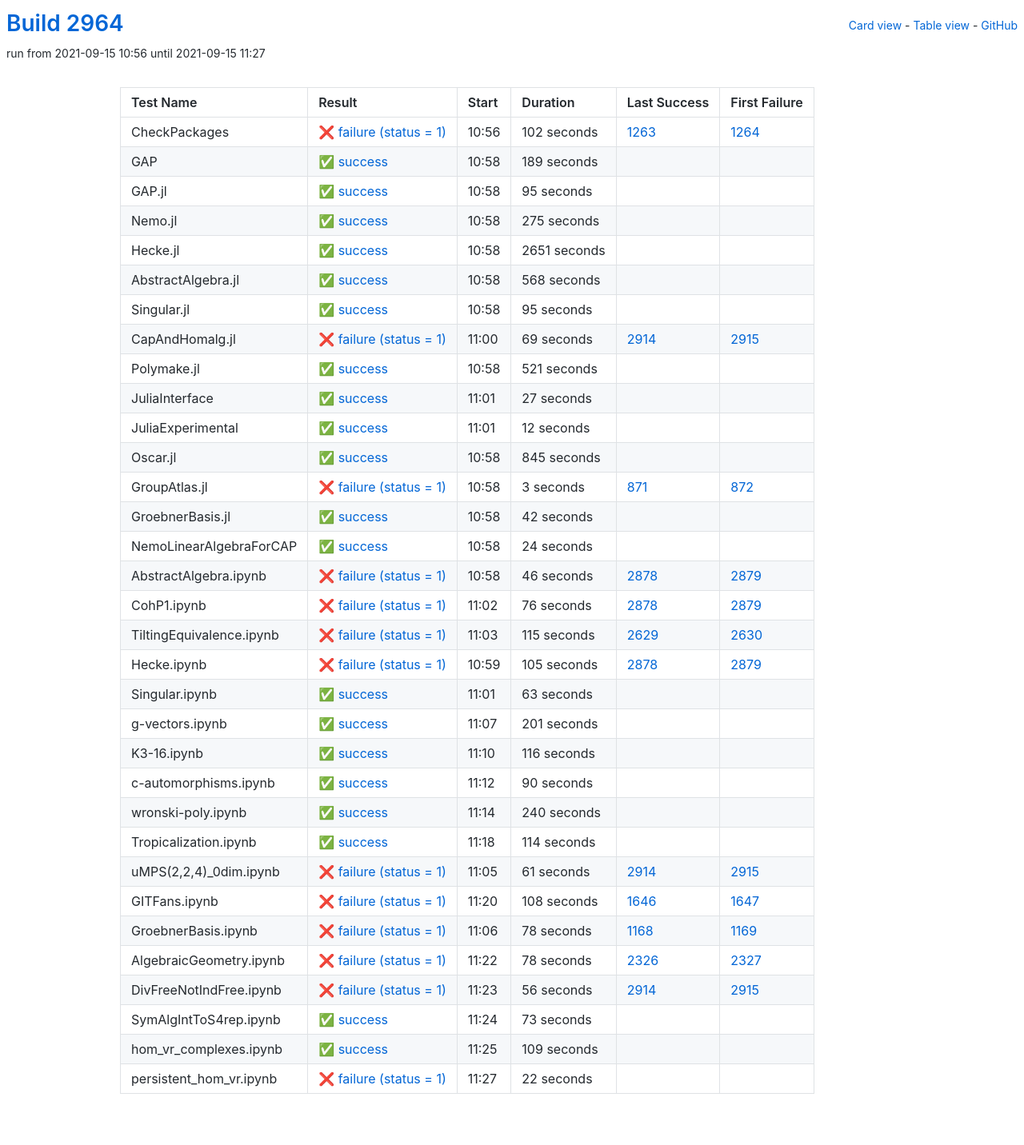
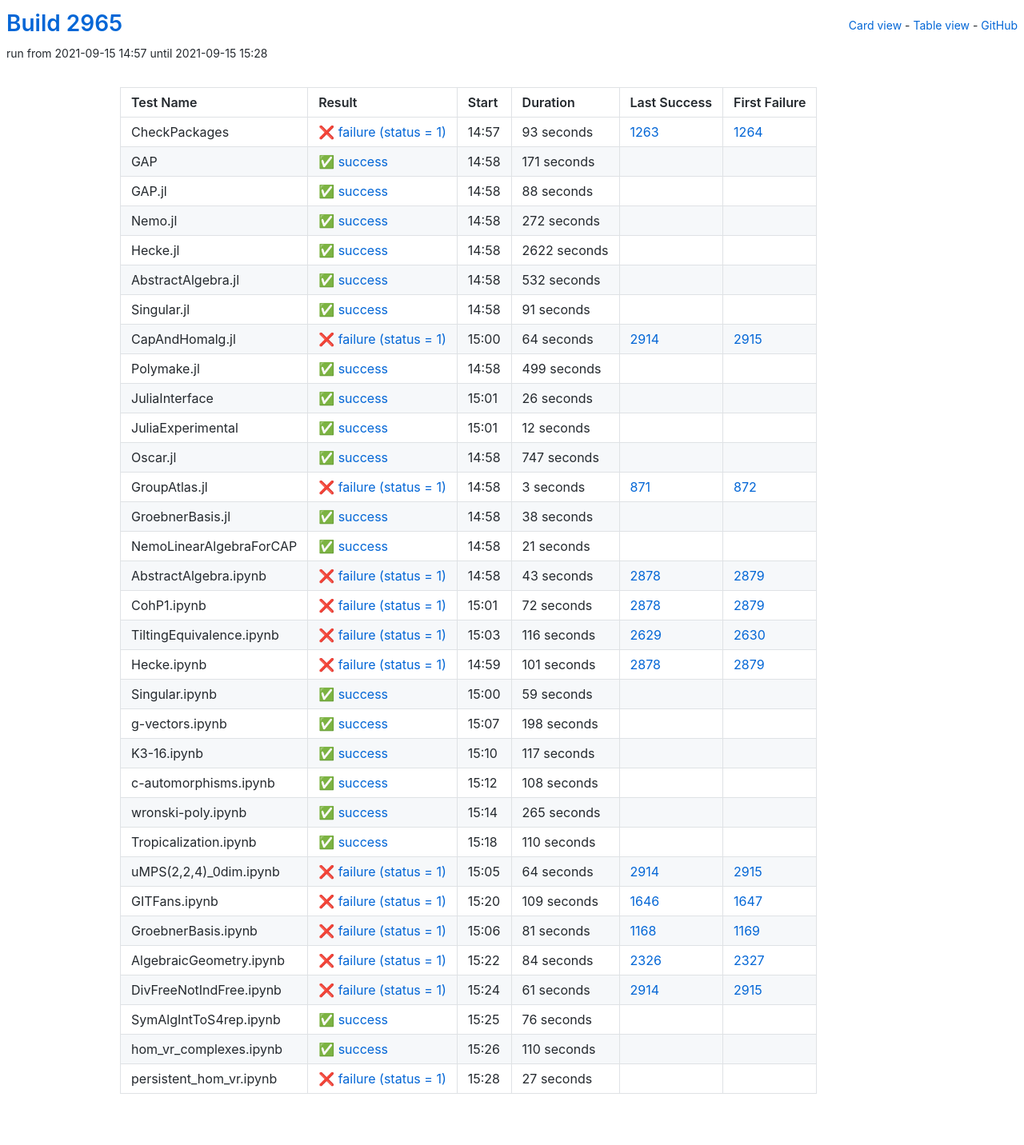
Before and after one commit to oscar-system/oscar-ci-status-stable, a Jekyll site: the page built from table.html, in a window 1280 px wide. Shown: the whole page at 80% size. Built offline with Jekyll 4.4.1, drawn with Linux system fonts in a browser that asks for light colours.

Commit message:
Build #2965

```diff
--- a/_data/ci.yml
+++ b/_data/ci.yml
@@ -1,6 +1,6 @@
 ---
-build: 2964
-build_url: https://oscarci.mathematik.uni-kl.de/job/oscar-stable/2964/
+build: 2965
+build_url: https://oscarci.mathematik.uni-kl.de/job/oscar-stable/2965/
 job: oscar-stable
 organization: oscar-system
 repo: oscar-ci-status-stable
@@ -8,128 +8,128 @@ repourl: https://github.com/oscar-system/oscar-ci-status-stable
 tests:
 - name: CheckPackages
   id: checkpackages
-  log: https://oscarci.mathematik.uni-kl.de/job/oscar-stable/2964/artifact/logs/build-2964/CheckPackages.log
-  start: 2021-09-15 10:56
+  log: https://oscarci.mathematik.uni-kl.de/job/oscar-stable/2965/artifact/logs/build-2965/CheckPackages.log
+  start: 2021-09-15 14:57
   success: false
   exitcode: 1
   status: failure
-  duration: 102
+  duration: 93
   last_success: 1263
   last_success_url: https://oscarci.mathematik.uni-kl.de/job/oscar-stable/1263/
   first_failure: 1264
   first_failure_url: https://oscarci.mathematik.uni-kl.de/job/oscar-stable/1264/
 - name: GAP
   id: gap
-  log: https://oscarci.mathematik.uni-kl.de/job/oscar-stable/2964/artifact/logs/build-2964/GAP.log
-  start: 2021-09-15 10:58
+  log: https://oscarci.mathematik.uni-kl.de/job/oscar-stable/2965/artifact/logs/build-2965/GAP.log
+  start: 2021-09-15 14:58
   success: true
   exitcode: 0
   status: success
-  duration: 189
+  duration: 171
   last_success: false
   last_success_url:
   first_failure: false
   first_failure_url:
 - name: GAP.jl
   id: gap-jl
-  log: https://oscarci.mathematik.uni-kl.de/job/oscar-stable/2964/artifact/logs/build-2964/GAP.jl.log
-  start: 2021-09-15 10:58
+  log: https://oscarci.mathematik.uni-kl.de/job/oscar-stable/2965/artifact/logs/build-2965/GAP.jl.log
+  start: 2021-09-15 14:58
   success: true
   exitcode: 0
   status: success
-  duration: 95
+  duration: 88
   last_success: false
   last_success_url:
   first_failure: false
   first_failure_url:
 - name: Nemo.jl
   id: nemo-jl
-  log: https://oscarci.mathematik.uni-kl.de/job/oscar-stable/2964/artifact/logs/build-2964/Nemo.jl.log
-  start: 2021-09-15 10:58
+  log: https://oscarci.mathematik.uni-kl.de/job/oscar-stable/2965/artifact/logs/build-2965/Nemo.jl.log
+  start: 2021-09-15 14:58
   success: true
   exitcode: 0
   status: success
-  duration: 275
+  duration: 272
   last_success: false
   last_success_url:
   first_failure: false
   first_failure_url:
 - name: Hecke.jl
   id: hecke-jl
-  log: https://oscarci.mathematik.uni-kl.de/job/oscar-stable/2964/artifact/logs/build-2964/Hecke.jl.log
-  start: 2021-09-15 10:58
+  log: https://oscarci.mathematik.uni-kl.de/job/oscar-stable/2965/artifact/logs/build-2965/Hecke.jl.log
+  start: 2021-09-15 14:58
   success: true
   exitcode: 0
   status: success
-  duration: 2651
+  duration: 2622
   last_success: false
   last_success_url:
   first_failure: false
   first_failure_url:
 - name: AbstractAlgebra.jl
   id: abstractalgebra-jl
-  log: https://oscarci.mathematik.uni-kl.de/job/oscar-stable/2964/artifact/logs/build-2964/AbstractAlgebra.jl.log
-  start: 2021-09-15 10:58
+  log: https://oscarci.mathematik.uni-kl.de/job/oscar-stable/2965/artifact/logs/build-2965/AbstractAlgebra.jl.log
+  start: 2021-09-15 14:58
   success: true
   exitcode: 0
   status: success
-  duration: 568
+  duration: 532
   last_success: false
   last_success_url:
   first_failure: false
   first_failure_url:
 - name: Singular.jl
   id: singular-jl
-  log: https://oscarci.mathematik.uni-kl.de/job/oscar-stable/2964/artifact/logs/build-2964/Singular.jl.log
-  start: 2021-09-15 10:58
+  log: https://oscarci.mathematik.uni-kl.de/job/oscar-stable/2965/artifact/logs/build-2965/Singular.jl.log
+  start: 2021-09-15 14:58
   success: true
   exitcode: 0
   status: success
-  duration: 95
+  duration: 91
   last_success: false
   last_success_url:
   first_failure: false
   first_failure_url:
 - name: CapAndHomalg.jl
   id: capandhomalg-jl
-  log: https://oscarci.mathematik.uni-kl.de/job/oscar-stable/2964/artifact/logs/build-2964/CapAndHomalg.jl.log
-  start: 2021-09-15 11:00
+  log: https://oscarci.mathematik.uni-kl.de/job/oscar-stable/2965/artifact/logs/build-2965/CapAndHomalg.jl.log
+  start: 2021-09-15 15:00
   success: false
   exitcode: 1
   status: failure
-  duration: 69
+  duration: 64
   last_success: 2914
   last_success_url: https://oscarci.mathematik.uni-kl.de/job/oscar-stable/2914/
   first_failure: 2915
   first_failure_url: https://oscarci.mathematik.uni-kl.de/job/oscar-stable/2915/
 - name: Polymake.jl
   id: polymake-jl
-  log: https://oscarci.mathematik.uni-kl.de/job/oscar-stable/2964/artifact/logs/build-2964/Polymake.jl.log
-  start: 2021-09-15 10:58
+  log: https://oscarci.mathematik.uni-kl.de/job/oscar-stable/2965/artifact/logs/build-2965/Polymake.jl.log
+  start: 2021-09-15 14:58
   success: true
   exitcode: 0
   status: success
-  duration: 521
+  duration: 499
   last_success: false
   last_success_url:
   first_failure: false
   first_failure_url:
 - name: JuliaInterface
   id: juliainterface
-  log: https://oscarci.mathematik.uni-kl.de/job/oscar-stable/2964/artifact/logs/build-2964/JuliaInterface.log
-  start: 2021-09-15 11:01
+  log: https://oscarci.mathematik.uni-kl.de/job/oscar-stable/2965/artifact/logs/build-2965/JuliaInterface.log
+  start: 2021-09-15 15:01
   success: true
   exitcode: 0
   status: success
-  duration: 27
+  duration: 26
   last_success: false
   last_success_url:
   first_failure: false
   first_failure_url:
 - name: JuliaExperimental
   id: juliaexperimental
-  log: https://oscarci.mathematik.uni-kl.de/job/oscar-stable/2964/artifact/logs/build-2964/JuliaExperimental.log
-  start: 2021-09-15 11:01
+  log: https://oscarci.mathematik.uni-kl.de/job/oscar-stable/2965/artifact/logs/build-2965/JuliaExperimental.log
+  start: 2021-09-15 15:01
   success: true
   exitcode: 0
   status: success
@@ -140,20 +140,20 @@ tests:
   first_failure_url:
 - name: Oscar.jl
   id: oscar-jl
-  log: https://oscarci.mathematik.uni-kl.de/job/oscar-stable/2964/artifact/logs/build-2964/Oscar.jl.log
-  start: 2021-09-15 10:58
+  log: https://oscarci.mathematik.uni-kl.de/job/oscar-stable/2965/artifact/logs/build-2965/Oscar.jl.log
+  start: 2021-09-15 14:58
   success: true
   exitcode: 0
   status: success
-  duration: 845
+  duration: 747
   last_success: false
   last_success_url:
   first_failure: false
   first_failure_url:
 - name: GroupAtlas.jl
   id: groupatlas-jl
-  log: https://oscarci.mathematik.uni-kl.de/job/oscar-stable/2964/artifact/logs/build-2964/GroupAtlas.jl.log
-  start: 2021-09-15 10:58
+  log: https://oscarci.mathematik.uni-kl.de/job/oscar-stable/2965/artifact/logs/build-2965/GroupAtlas.jl.log
+  start: 2021-09-15 14:58
   success: false
   exitcode: 1
   status: failure
@@ -164,152 +164,200 @@ tests:
   first_failure_url: https://oscarci.mathematik.uni-kl.de/job/oscar-stable/872/
 - name: GroebnerBasis.jl
   id: groebnerbasis-jl
-  log: https://oscarci.mathematik.uni-kl.de/job/oscar-stable/2964/artifact/logs/build-2964/GroebnerBasis.jl.log
-  start: 2021-09-15 10:58
+  log: https://oscarci.mathematik.uni-kl.de/job/oscar-stable/2965/artifact/logs/build-2965/GroebnerBasis.jl.log
+  start: 2021-09-15 14:58
   success: true
   exitcode: 0
   status: success
-  duration: 42
+  duration: 38
   last_success: false
   last_success_url:
   first_failure: false
   first_failure_url:
 - name: NemoLinearAlgebraForCAP
   id: nemolinearalgebraforcap
-  log: https://oscarci.mathematik.uni-kl.de/job/oscar-stable/2964/artifact/logs/build-2964/NemoLinearAlgebraForCAP.log
-  start: 2021-09-15 10:58
+  log: https://oscarci.mathematik.uni-kl.de/job/oscar-stable/2965/artifact/logs/build-2965/NemoLinearAlgebraForCAP.log
+  start: 2021-09-15 14:58
   success: true
   exitcode: 0
   status: success
-  duration: 24
+  duration: 21
   last_success: false
   last_success_url:
   first_failure: false
   first_failure_url:
 - name: AbstractAlgebra.ipynb
   id: abstractalgebra-ipynb
-  log: https://oscarci.mathematik.uni-kl.de/job/oscar-stable/2964/artifact/logs/build-2964/AbstractAlgebra.ipynb.log
-  start: 2021-09-15 10:58
+  log: https://oscarci.mathematik.uni-kl.de/job/oscar-stable/2965/artifact/logs/build-2965/AbstractAlgebra.ipynb.log
+  start: 2021-09-15 14:58
   success: false
   exitcode: 1
   status: failure
-  duration: 46
+  duration: 43
   last_success: 2878
   last_success_url: https://oscarci.mathematik.uni-kl.de/job/oscar-stable/2878/
   first_failure: 2879
   first_failure_url: https://oscarci.mathematik.uni-kl.de/job/oscar-stable/2879/
 - name: CohP1.ipynb
   id: cohp1-ipynb
-  log: https://oscarci.mathematik.uni-kl.de/job/oscar-stable/2964/artifact/logs/build-2964/CohP1.ipynb.log
-  start: 2021-09-15 11:02
+  log: https://oscarci.mathematik.uni-kl.de/job/oscar-stable/2965/artifact/logs/build-2965/CohP1.ipynb.log
+  start: 2021-09-15 15:01
   success: false
   exitcode: 1
   status: failure
-  duration: 76
+  duration: 72
   last_success: 2878
   last_success_url: https://oscarci.mathematik.uni-kl.de/job/oscar-stable/2878/
   first_failure: 2879
   first_failure_url: https://oscarci.mathematik.uni-kl.de/job/oscar-stable/2879/
 - name: TiltingEquivalence.ipynb
   id: tiltingequivalence-ipynb
-  log: https://oscarci.mathematik.uni-kl.de/job/oscar-stable/2964/artifact/logs/build-2964/TiltingEquivalence.ipynb.log
-  start: 2021-09-15 11:03
+  log: https://oscarci.mathematik.uni-kl.de/job/oscar-stable/2965/artifact/logs/build-2965/TiltingEquivalence.ipynb.log
+  start: 2021-09-15 15:03
   success: false
   exitcode: 1
   status: failure
-  duration: 115
+  duration: 116
   last_success: 2629
   last_success_url: https://oscarci.mathematik.uni-kl.de/job/oscar-stable/2629/
   first_failure: 2630
   first_failure_url: https://oscarci.mathematik.uni-kl.de/job/oscar-stable/2630/
 - name: Hecke.ipynb
   id: hecke-ipynb
-  log: https://oscarci.mathematik.uni-kl.de/job/oscar-stable/2964/artifact/logs/build-2964/Hecke.ipynb.log
-  start: 2021-09-15 10:59
+  log: https://oscarci.mathematik.uni-kl.de/job/oscar-stable/2965/artifact/logs/build-2965/Hecke.ipynb.log
+  start: 2021-09-15 14:59
   success: false
   exitcode: 1
   status: failure
-  duration: 105
+  duration: 101
   last_success: 2878
   last_success_url: https://oscarci.mathematik.uni-kl.de/job/oscar-stable/2878/
   first_failure: 2879
   first_failure_url: https://oscarci.mathematik.uni-kl.de/job/oscar-stable/2879/
 - name: Singular.ipynb
   id: singular-ipynb
-  log: https://oscarci.mathematik.uni-kl.de/job/oscar-stable/2964/artifact/logs/build-2964/Singular.ipynb.log
-  start: 2021-09-15 11:01
+  log: https://oscarci.mathematik.uni-kl.de/job/oscar-stable/2965/artifact/logs/build-2965/Singular.ipynb.log
+  start: 2021-09-15 15:00
   success: true
   exitcode: 0
   status: success
-  duration: 63
+  duration: 59
   last_success: false
   last_success_url:
   first_failure: false
   first_failure_url:
 - name: g-vectors.ipynb
   id: g-vectors-ipynb
-  log: https://oscarci.mathematik.uni-kl.de/job/oscar-stable/2964/artifact/logs/build-2964/g-vectors.ipynb.log
-  start: 2021-09-15 11:07
+  log: https://oscarci.mathematik.uni-kl.de/job/oscar-stable/2965/artifact/logs/build-2965/g-vectors.ipynb.log
+  start: 2021-09-15 15:07
   success: true
   exitcode: 0
   status: success
-  duration: 201
+  duration: 198
   last_success: false
   last_success_url:
   first_failure: false
   first_failure_url:
 - name: K3-16.ipynb
   id: k3-16-ipynb
-  log: https://oscarci.mathematik.uni-kl.de/job/oscar-stable/2964/artifact/logs/build-2964/K3-16.ipynb.log
-  start: 2021-09-15 11:10
+  log: https://oscarci.mathematik.uni-kl.de/job/oscar-stable/2965/artifact/logs/build-2965/K3-16.ipynb.log
+  start: 2021-09-15 15:10
   success: true
   exitcode: 0
   status: success
-  duration: 116
+  duration: 117
   last_success: false
   last_success_url:
   first_failure: false
   first_failure_url:
 - name: c-automorphisms.ipynb
   id: c-automorphisms-ipynb
-  log: https://oscarci.mathematik.uni-kl.de/job/oscar-stable/2964/artifact/logs/build-2964/c-automorphisms.ipynb.log
-  start: 2021-09-15 11:12
+  log: https://oscarci.mathematik.uni-kl.de/job/oscar-stable/2965/artifact/logs/build-2965/c-automorphisms.ipynb.log
+  start: 2021-09-15 15:12
   success: true
   exitcode: 0
   status: success
-  duration: 90
+  duration: 108
   last_success: false
   last_success_url:
   first_failure: false
   first_failure_url:
 - name: wronski-poly.ipynb
   id: wronski-poly-ipynb
-  log: https://oscarci.mathematik.uni-kl.de/job/oscar-stable/2964/artifact/logs/build-2964/wronski-poly.ipynb.log
-  start: 2021-09-15 11:14
+  log: https://oscarci.mathematik.uni-kl.de/job/oscar-stable/2965/artifact/logs/build-2965/wronski-poly.ipynb.log
+  start: 2021-09-15 15:14
   success: true
   exitcode: 0
   status: success
-  duration: 240
+  duration: 265
   last_success: false
   last_success_url:
   first_failure: false
   first_failure_url:
 - name: Tropicalization.ipynb
   id: tropicalization-ipynb
-  log: https://oscarci.mathematik.uni-kl.de/job/oscar-stable/2964/artifact/logs/build-2964/Tropicalization.ipynb.log
-  start: 2021-09-15 11:18
+  log: https://oscarci.mathematik.uni-kl.de/job/oscar-stable/2965/artifact/logs/build-2965/Tropicalization.ipynb.log
+  start: 2021-09-15 15:18
   success: true
   exitcode: 0
   status: success
-  duration: 114
+  duration: 110
   last_success: false
   last_success_url:
   first_failure: false
   first_failure_url:
 - name: uMPS(2,2,4)_0dim.ipynb
   id: umps-2-2-4-0dim-ipynb
-  log: https://oscarci.mathematik.uni-kl.de/job/oscar-stable/2964/artifact/logs/build-2964/uMPS-2-2-4-_0dim.ipynb.log
-  start: 2021-09-15 11:05
+  log: https://oscarci.mathematik.uni-kl.de/job/oscar-stable/2965/artifact/logs/build-2965/uMPS-2-2-4-_0dim.ipynb.log
+  start: 2021-09-15 15:05
+  success: false
+  exitcode: 1
+  status: failure
+  duration: 64
+  last_success: 2914
+  last_success_url: https://oscarci.mathematik.uni-kl.de/job/oscar-stable/2914/
+  first_failure: 2915
+  first_failure_url: https://oscarci.mathematik.uni-kl.de/job/oscar-stable/2915/
+- name: GITFans.ipynb
+  id: gitfans-ipynb
+  log: https://oscarci.mathematik.uni-kl.de/job/oscar-stable/2965/artifact/logs/build-2965/GITFans.ipynb.log
+  start: 2021-09-15 15:20
+  success: false
+  exitcode: 1
+  status: failure
+  duration: 109
+  last_success: 1646
+  last_success_url: https://oscarci.mathematik.uni-kl.de/job/oscar-stable/1646/
+  first_failure: 1647
+  first_failure_url: https://oscarci.mathematik.uni-kl.de/job/oscar-stable/1647/
+- name: GroebnerBasis.ipynb
+  id: groebnerbasis-ipynb
+  log: https://oscarci.mathematik.uni-kl.de/job/oscar-stable/2965/artifact/logs/build-2965/GroebnerBasis.ipynb.log
+  start: 2021-09-15 15:06
+  success: false
+  exitcode: 1
+  status: failure
+  duration: 81
+  last_success: 1168
+  last_success_url: https://oscarci.mathematik.uni-kl.de/job/oscar-stable/1168/
+  first_failure: 1169
+  first_failure_url: https://oscarci.mathematik.uni-kl.de/job/oscar-stable/1169/
+- name: AlgebraicGeometry.ipynb
+  id: algebraicgeometry-ipynb
+  log: https://oscarci.mathematik.uni-kl.de/job/oscar-stable/2965/artifact/logs/build-2965/AlgebraicGeometry.ipynb.log
+  start: 2021-09-15 15:22
+  success: false
+  exitcode: 1
+  status: failure
+  duration: 84
+  last_success: 2326
+  last_success_url: https://oscarci.mathematik.uni-kl.de/job/oscar-stable/2326/
+  first_failure: 2327
+  first_failure_url: https://oscarci.mathematik.uni-kl.de/job/oscar-stable/2327/
+- name: DivFreeNotIndFree.ipynb
+  id: divfreenotindfree-ipynb
+  log: https://oscarci.mathematik.uni-kl.de/job/oscar-stable/2965/artifact/logs/build-2965/DivFreeNotIndFree.ipynb.log
+  start: 2021-09-15 15:24
   success: false
   exitcode: 1
   status: failure
@@ -318,86 +366,38 @@ tests:
   last_success_url: https://oscarci.mathematik.uni-kl.de/job/oscar-stable/2914/
   first_failure: 2915
   first_failure_url: https://oscarci.mathematik.uni-kl.de/job/oscar-stable/2915/
-- name: GITFans.ipynb
-  id: gitfans-ipynb
-  log: https://oscarci.mathematik.uni-kl.de/job/oscar-stable/2964/artifact/logs/build-2964/GITFans.ipynb.log
-  start: 2021-09-15 11:20
-  success: false
-  exitcode: 1
-  status: failure
-  duration: 108
-  last_success: 1646
-  last_success_url: https://oscarci.mathematik.uni-kl.de/job/oscar-stable/1646/
-  first_failure: 1647
-  first_failure_url: https://oscarci.mathematik.uni-kl.de/job/oscar-stable/1647/
-- name: GroebnerBasis.ipynb
-  id: groebnerbasis-ipynb
-  log: https://oscarci.mathematik.uni-kl.de/job/oscar-stable/2964/artifact/logs/build-2964/GroebnerBasis.ipynb.log
-  start: 2021-09-15 11:06
-  success: false
-  exitcode: 1
-  status: failure
-  duration: 78
-  last_success: 1168
-  last_success_url: https://oscarci.mathematik.uni-kl.de/job/oscar-stable/1168/
-  first_failure: 1169
-  first_failure_url: https://oscarci.mathematik.uni-kl.de/job/oscar-stable/1169/
-- name: AlgebraicGeometry.ipynb
-  id: algebraicgeometry-ipynb
-  log: https://oscarci.mathematik.uni-kl.de/job/oscar-stable/2964/artifact/logs/build-2964/AlgebraicGeometry.ipynb.log
-  start: 2021-09-15 11:22
-  success: false
-  exitcode: 1
-  status: failure
-  duration: 78
-  last_success: 2326
-  last_success_url: https://oscarci.mathematik.uni-kl.de/job/oscar-stable/2326/
-  first_failure: 2327
-  first_failure_url: https://oscarci.mathematik.uni-kl.de/job/oscar-stable/2327/
-- name: DivFreeNotIndFree.ipynb
-  id: divfreenotindfree-ipynb
-  log: https://oscarci.mathematik.uni-kl.de/job/oscar-stable/2964/artifact/logs/build-2964/DivFreeNotIndFree.ipynb.log
-  start: 2021-09-15 11:23
-  success: false
-  exitcode: 1
-  status: failure
-  duration: 56
-  last_success: 2914
-  last_success_url: https://oscarci.mathematik.uni-kl.de/job/oscar-stable/2914/
-  first_failure: 2915
-  first_failure_url: https://oscarci.mathematik.uni-kl.de/job/oscar-stable/2915/
 - name: SymAlgIntToS4rep.ipynb
   id: symalginttos4rep-ipynb
-  log: https://oscarci.mathematik.uni-kl.de/job/oscar-stable/2964/artifact/logs/build-2964/SymAlgIntToS4rep.ipynb.log
-  start: 2021-09-15 11:24
+  log: https://oscarci.mathematik.uni-kl.de/job/oscar-stable/2965/artifact/logs/build-2965/SymAlgIntToS4rep.ipynb.log
+  start: 2021-09-15 15:25
   success: true
   exitcode: 0
   status: success
-  duration: 73
+  duration: 76
   last_success: false
   last_success_url:
   first_failure: false
   first_failure_url:
 - name: hom_vr_complexes.ipynb
   id: hom-vr-complexes-ipynb
-  log: https://oscarci.mathematik.uni-kl.de/job/oscar-stable/2964/artifact/logs/build-2964/hom_vr_complexes.ipynb.log
-  start: 2021-09-15 11:25
+  log: https://oscarci.mathematik.uni-kl.de/job/oscar-stable/2965/artifact/logs/build-2965/hom_vr_complexes.ipynb.log
+  start: 2021-09-15 15:26
   success: true
   exitcode: 0
   status: success
-  duration: 109
+  duration: 110
   last_success: false
   last_success_url:
   first_failure: false
   first_failure_url:
 - name: persistent_hom_vr.ipynb
   id: persistent-hom-vr-ipynb
-  log: https://oscarci.mathematik.uni-kl.de/job/oscar-stable/2964/artifact/logs/build-2964/persistent_hom_vr.ipynb.log
-  start: 2021-09-15 11:27
+  log: https://oscarci.mathematik.uni-kl.de/job/oscar-stable/2965/artifact/logs/build-2965/persistent_hom_vr.ipynb.log
+  start: 2021-09-15 15:28
   success: false
   exitcode: 1
   status: failure
-  duration: 22
+  duration: 27
   last_success: false
   last_success_url:
   first_failure: false
```
Also changed, not shown: README.md.
